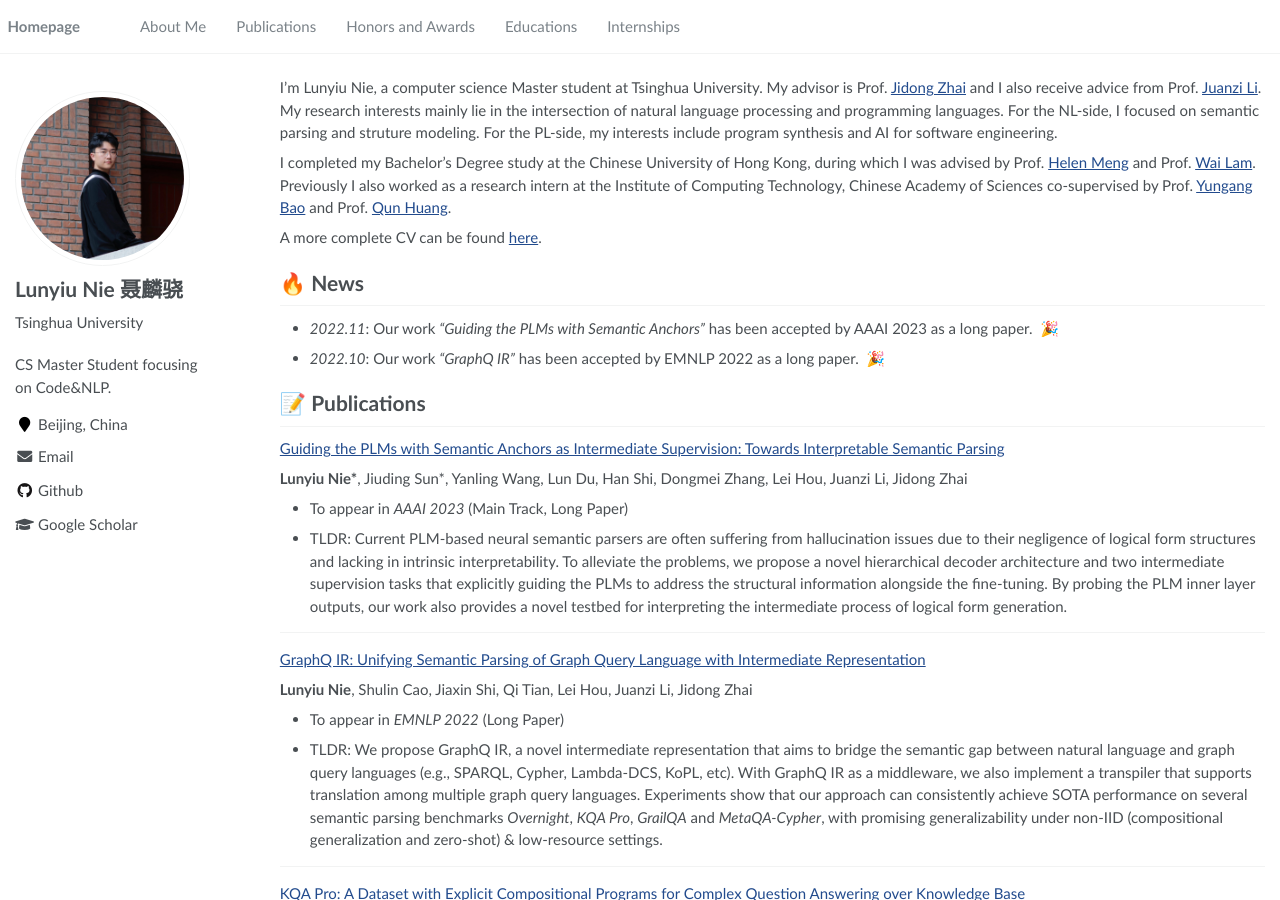
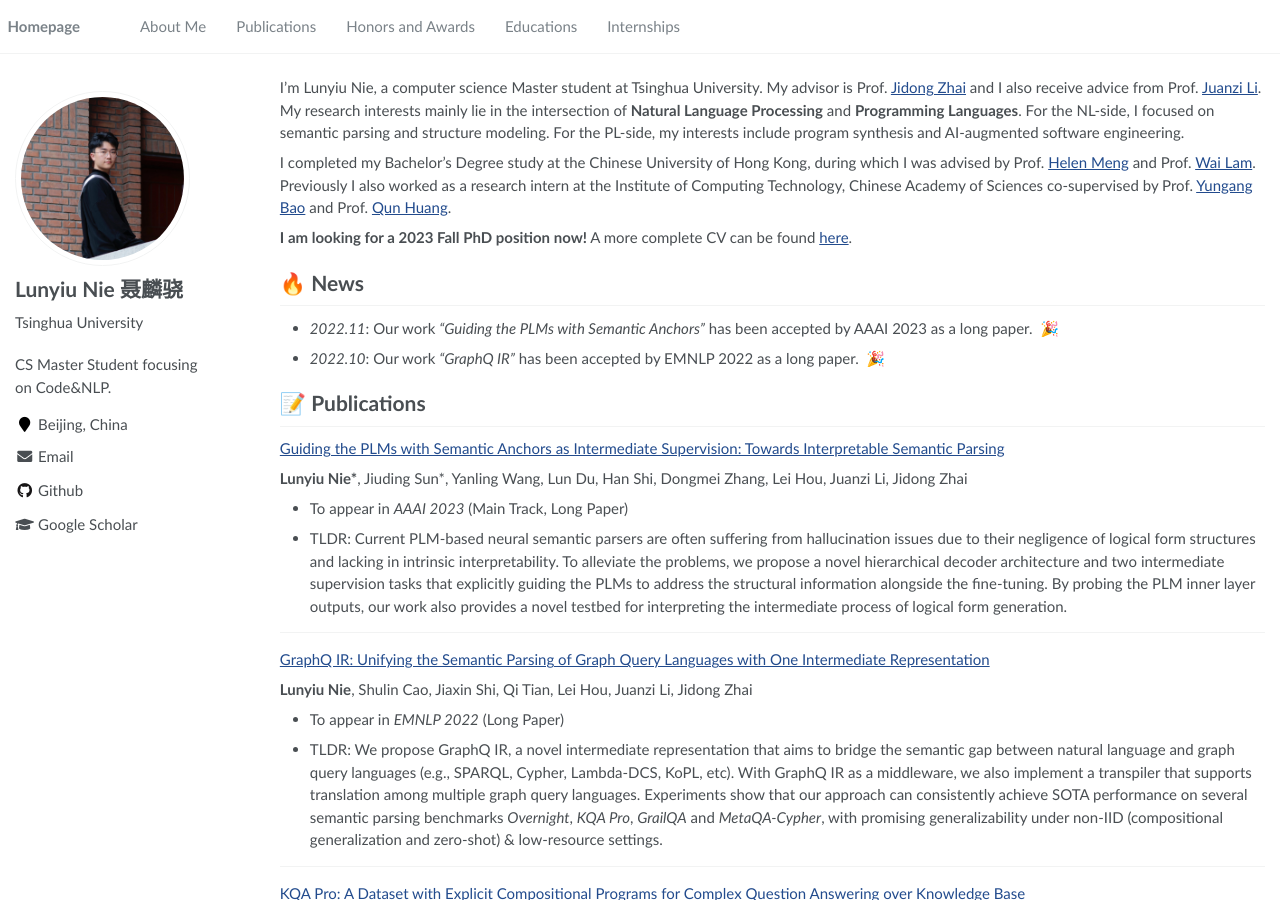
Before and after one commit to Flitternie/flitternie.github.io, a Jekyll site: the page built from _pages/about.md, in a window 1280 px wide and 900 px high. Built offline with Jekyll 4.4.1, drawn with Linux system fonts in a browser that asks for light colours.

Commit message:
Update about.md

```diff
--- a/_pages/about.md
+++ b/_pages/about.md
@@ -17,11 +17,11 @@ redirect_from:
 
 <span class='anchor' id='about-me'></span>
 
-I’m Lunyiu Nie, a computer science Master student at Tsinghua University. My advisor is Prof. [Jidong Zhai](https://pacman.cs.tsinghua.edu.cn/~zjd/) and I also receive advice from Prof. [Juanzi Li](http://keg.cs.tsinghua.edu.cn/persons/ljz/). My research interests mainly lie in the intersection of natural language processing and programming languages. For the NL-side, I focused on semantic parsing and struture modeling. For the PL-side, my interests include program synthesis and AI for software engineering.
+I’m Lunyiu Nie, a computer science Master student at Tsinghua University. My advisor is Prof. [Jidong Zhai](https://pacman.cs.tsinghua.edu.cn/~zjd/) and I also receive advice from Prof. [Juanzi Li](http://keg.cs.tsinghua.edu.cn/persons/ljz/). My research interests mainly lie in the intersection of **Natural Language Processing** and **Programming Languages**. For the NL-side, I focused on semantic parsing and structure modeling. For the PL-side, my interests include program synthesis and AI-augmented software engineering.
 
 I completed my Bachelor’s Degree study at the Chinese University of Hong Kong, during which I was advised by Prof. [Helen Meng](https://www.se.cuhk.edu.hk/people/academic-staff/prof-meng-mei-ling-helen/) and Prof. [Wai Lam](http://www1.se.cuhk.edu.hk/~textmine/). Previously I also worked as a research intern at the Institute of Computing Technology, Chinese Academy of Sciences co-supervised by Prof. [Yungang Bao](http://acs.ict.ac.cn/baoyg/) and Prof. [Qun Huang](https://huangqundl.github.io/).
 
-A more complete CV can be found [here](CV.pdf).
+**I am looking for a 2023 Fall PhD position now!** A more complete CV can be found [here](CV.pdf).
 
 
 # 🔥 News
@@ -37,7 +37,7 @@ A more complete CV can be found [here](CV.pdf).
 - TLDR: Current PLM-based neural semantic parsers are often suffering from hallucination issues due to their negligence of logical form structures and lacking in intrinsic interpretability. To alleviate the problems, we propose a novel hierarchical decoder architecture and two intermediate supervision tasks that explicitly guiding the PLMs to address the structural information alongside the fine-tuning. By probing the PLM inner layer outputs, our work also provides a novel testbed for interpreting the intermediate process of logical form generation.
 
 ------
-[GraphQ IR: Unifying Semantic Parsing of Graph Query Language with Intermediate Representation](papers/GraphQ_IR.pdf)
+[GraphQ IR: Unifying the Semantic Parsing of Graph Query Languages with One Intermediate Representation](https://arxiv.org/abs/2205.12078)
 
 **Lunyiu Nie**, Shulin Cao, Jiaxin Shi, Qi Tian, Lei Hou, Juanzi Li, Jidong Zhai
 
```
